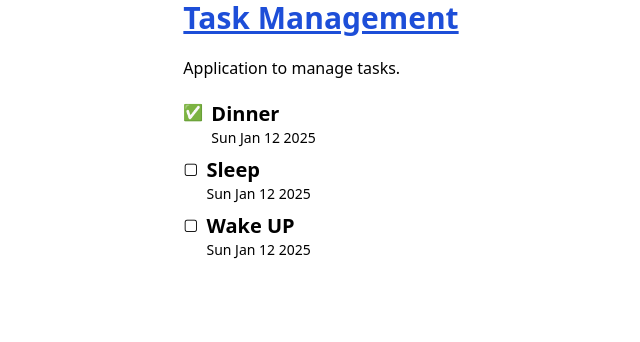
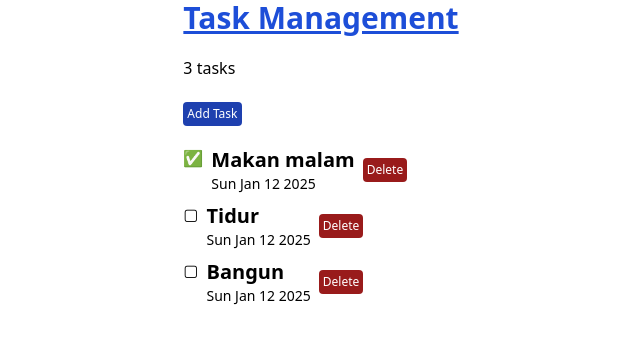
Before and after one commit to aisyahilma/agenda, a React (Vite) app: page / in a window 1280 px wide. Shown: the top 342 px of the page, without its empty margins (319-959 px from the left). Built offline with nearby package versions, Linux system fonts and the light colour scheme.

Commit message:
add button

```diff
--- a/src/App.tsx
+++ b/src/App.tsx
@@ -1,25 +1,52 @@
+import { useState } from "react";
 import { TaskList } from "./components/task-list";
 import { Task } from "./types/task";
 
-const taskItems: Task[] = [
-  { id: 1, text: "Dinner", isCompleted: true, date: new Date() },
-  { id: 2, text: "Sleep", isCompleted: false, date: new Date() },
-  { id: 3, text: "Wake UP", isCompleted: false, date: new Date() },
+const initialTaskItems: Task[] = [
+  { id: 1, text: "Makan malam", isCompleted: true, date: new Date() },
+  { id: 2, text: "Tidur", isCompleted: false, date: new Date() },
+  { id: 3, text: "Bangun", isCompleted: false, date: new Date() },
 ];
 
 export function App() {
+  const [taskItems, setTaskItems] = useState(initialTaskItems);
+
+  function addTaskItem() {
+    const newTaskItem = {
+      id: taskItems[taskItems.length - 1].id + 1,
+      text: "Tugas baru",
+      isCompleted: false,
+      date: new Date(),
+    };
+
+    const updatedTaskItems = [...taskItems, newTaskItem];
+
+    setTaskItems(updatedTaskItems);
+  }
+
   return (
     <div className="flex justify-center">
-      <div className="space-y-5">
+      <div className="space-y-8">
+        <main className="space-y-5">
           <header>
             <h1 className="text-3xl font-bold text-blue-700 underline">
               Task Management
             </h1>
           </header>
 
-        <p className="read-the-docs">Application to manage tasks. </p>
+          <p className="read-the-docs">{taskItems.length} tasks</p>
+
+          <div>
+            <button
+              onClick={addTaskItem}
+              className="rounded bg-blue-800 p-1 text-xs text-white"
+            >
+              Add Task
+            </button>
+          </div>
 
           <TaskList taskItems={taskItems} />
+        </main>
       </div>
     </div>
   );
--- /dev/null
+++ b/src/components/button-counter.tsx
@@ -0,0 +1,23 @@
+import { useState } from "react";
+
+export function ButtonCounter() {
+  const [count, setCount] = useState(0);
+
+  function handleIncrement() {
+    const newCount = count + 1;
+    setCount(newCount);
+  }
+
+  return (
+    <div>
+      <h1>Counter</h1>
+      <p>Count: {count}</p>
+      <button
+        onClick={handleIncrement}
+        className="rounded bg-green-800 p-1 text-xs text-white"
+      >
+        Increment
+      </button>
+    </div>
+  );
+}
--- a/src/components/task-list-item.tsx
+++ b/src/components/task-list-item.tsx
@@ -5,6 +5,10 @@ type TaskItemProps = {
 };
 
 export function TaskListItem({ taskItem }: TaskItemProps) {
+  function deleteTask() {
+    console.log("Delete task");
+  }
+
   return (
     <div className="flex gap-2">
       {taskItem.isCompleted && <span>✅</span>}
@@ -16,6 +20,15 @@ export function TaskListItem({ taskItem }: TaskItemProps) {
           <time>{taskItem.date.toDateString()}</time>
         </p>
       </div>
+
+      <div className="flex items-center">
+        <button
+          onClick={deleteTask}
+          className="rounded bg-red-800 p-1 text-xs text-white"
+        >
+          Delete
+        </button>
+      </div>
     </div>
   );
 }
```
Also changed, not shown: src/components/heading.tsx (deleted), src/components/input.tsx (deleted), 1 other file (tests, documents, lock files or other folders). Lines whose indentation alone changed are shown as unchanged.
